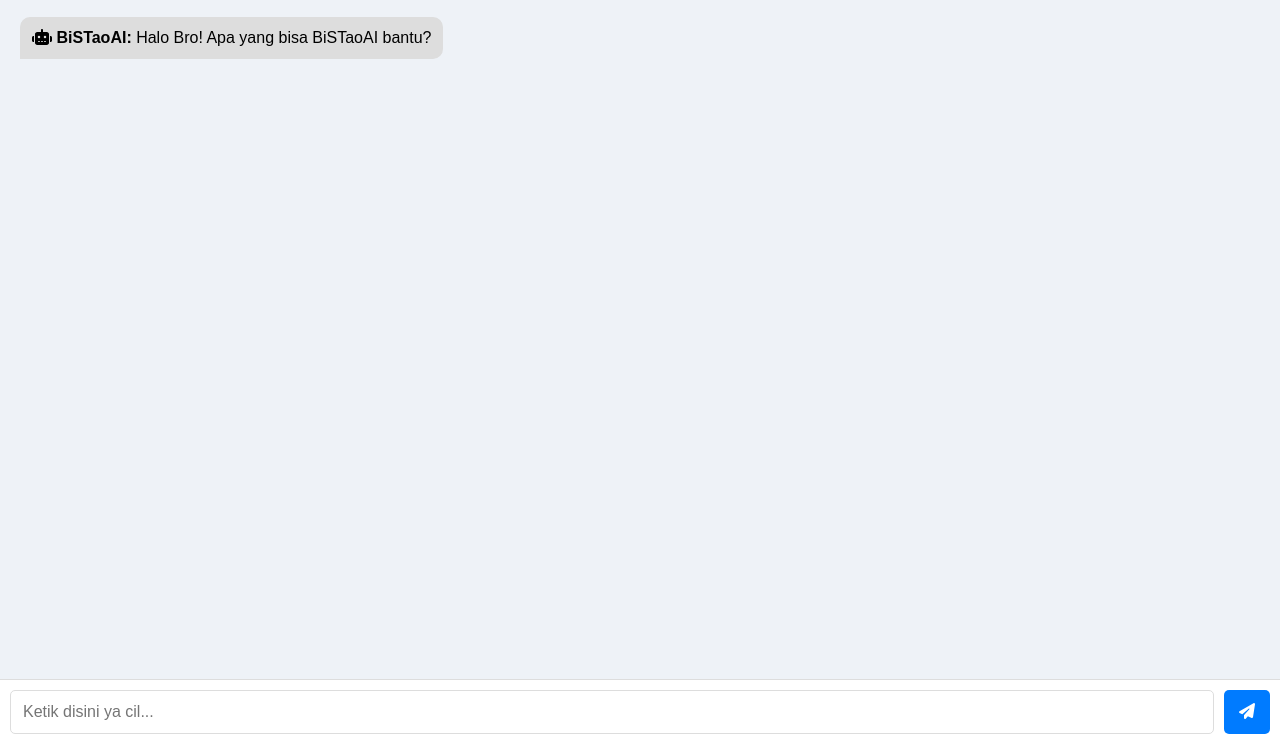
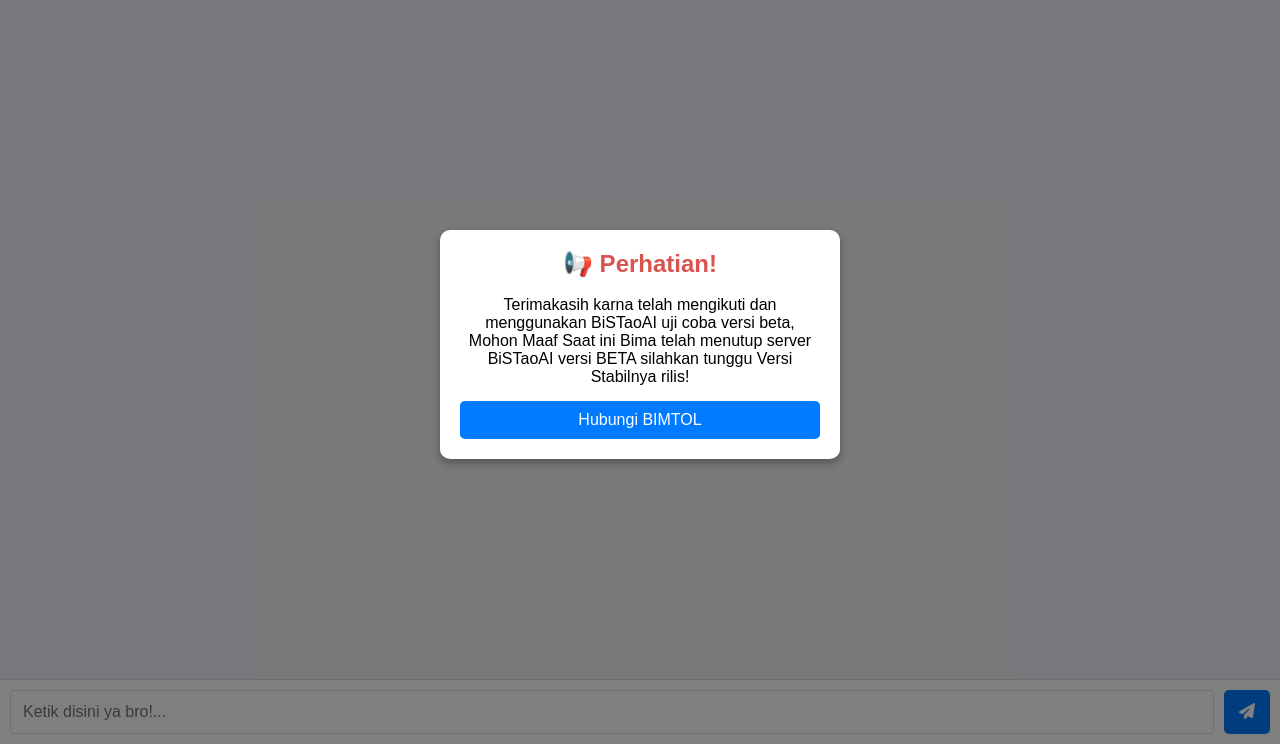
Before and after one commit to bimtolproject/bsfneko, a plain HTML site: page index110.html in a window 1280 px wide. Shown: the part 56-800 px from the top of the page. Drawn offline with Linux system fonts and the light colour scheme.

Commit message:
Add files via upload

```diff
--- a/index110.html
+++ b/index110.html
@@ -3,7 +3,7 @@
 <head>
     <meta charset="UTF-8">
     <meta name="viewport" content="width=device-width, initial-scale=1.0, user-scalable=no">
-    <title>BiSTao AI Chatbot</title>
+    <title>BiSTaoAIAI Chatbot</title>
 
     <script src="https://cdnjs.cloudflare.com/ajax/libs/font-awesome/6.5.1/js/all.min.js" crossorigin="anonymous"></script>
 
@@ -183,9 +183,8 @@
         .chat-input button i {
             font-size: 18px;
         }
-
-                /* Modal Maintenance */
-        .modal {
+        /* midal Maintenance */
+        .midal {
             display: flex;
             position: fixed;
             z-index: 1000;
@@ -198,7 +197,7 @@
             align-items: center;
         }
 
-        .modal-content {
+        .midal-content {
             background-color: white;
             padding: 20px;
             border-radius: 10px;
@@ -208,16 +207,16 @@
             box-shadow: 0px 4px 10px rgba(0, 0, 0, 0.3);
         }
 
-        .modal-content h2 {
+        .midal-content h2 {
             color: #d9534f;
         }
 
-        .modal-content p {
+        .midal-content p {
             font-size: 16px;
             margin-bottom: 15px;
         }
 
-        .modal-content button {
+        .midal-content button {
             background: #007bff;
             color: white;
             border: none;
@@ -228,12 +227,21 @@
             width: 100%;
         }
 
-        .modal-content button:hover {
+        .midal-content button:hover {
             background: #0056b3;
         }
     </style>
 </head>
 <body onload="loadChatHistory()">
+
+<!-- midal Maintenance -->
+    <div id="maintenancemidal" class="midal">
+        <div class="midal-content">
+            <h2>📢 Perhatian!</h2><br>
+            <p>Terimakasih karna telah mengikuti dan menggunakan BiSTaoAI uji coba versi beta, Mohon Maaf Saat ini Bima telah menutup server BiSTaoAI versi BETA silahkan tunggu Versi Stabilnya rilis!<b></p>
+            <button onclick="contactCustomerService()">Hubungi BIMTOL</button>
+        </div>
+    </div>
 
     <div class="chat-container">
         <div class="chat-header">
@@ -246,15 +254,37 @@
         <div class="chat-box" id="chatbox"></div>
 
         <div class="chat-input">
-            <input type="text" id="userInput" placeholder="Ketik disini ya cil..." onkeypress="handleKeyPress(event)">
+            <input type="text" id="userInput" placeholder="Ketik disini ya bro!..." onkeypress="handleKeyPress(event)">
             <button onclick="sendMessage()"><i class="fas fa-paper-plane"></i></button>
         </div>
     </div>
 
     <script>
+        function showMaintenancemidal() {
+            document.getElementById("maintenancemidal").style.display = "flex";
+        }
+
+        function contactCustomerService() {
+            window.location.href = "https://wa.me/6289508984455"; // Ganti dengan nomor WhatsApp CS
+        }
+
+        function checkMaintenance() {
+    const maintenanceEndDate = new Date("2027-02-27T08:00:00").getTime();
+    const now = new Date().getTime();
+
+    if (now >= maintenanceEndDate) {
+        document.getElementById("maintenancemidal").style.display = "none";
+    } else {
+        document.getElementById("maintenancemidal").style.display = "flex";
+    }
+}
+
+// Panggil fungsi saat halaman dimuat
+window.onload = checkMaintenance;
+
         let apiKey = "AIzaSyBQcvD8p0jPi-Pju1pIyKs-baEVqG5nxeo";
         let botName = "BiSTaoAI";
-        let userName = "Anda";
+        let userName = "Saya";
 
         function handleKeyPress(event) {
             if (event.key === "Enter") {
@@ -302,7 +332,7 @@
             let data = await response.json();
             chatbox.removeChild(typingIndicator);
 
-            let botResponse = data.candidates[0].content.parts[0].text.replace(/Gemini/g, "BiSTao").replace(/\b(Anda|Kamu)\b/g, "Anda");
+            let botResponse = data.candidates[0].content.parts[0].text.replace(/Gemini/g, "bistaoai").replace(/\b(Anda|Kamu)\b/g, "Anda");
 
             chatbox.innerHTML += `<p class="bot-message message"><b>${botName}:</b> ${botResponse}</p>`;
             saveChatHistory();
```
